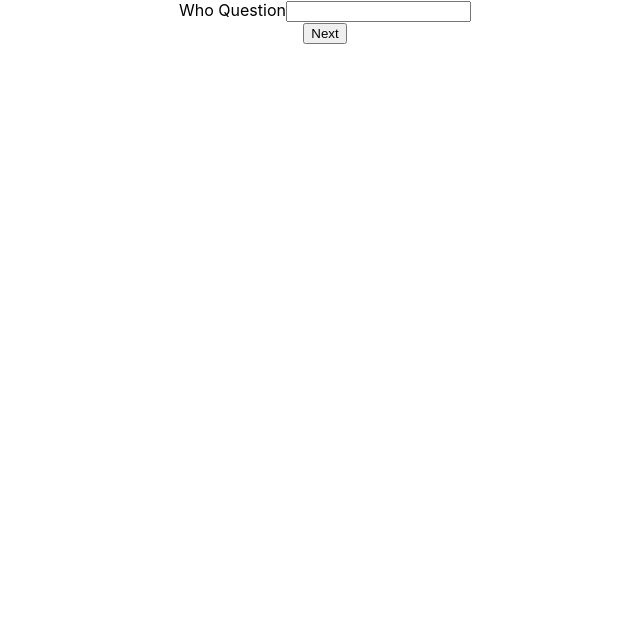
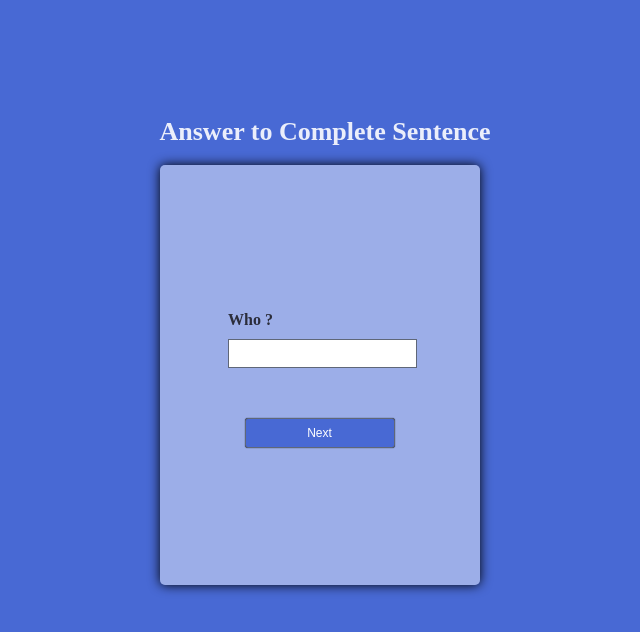
Before and after one commit to RomanAzeem/sentence-game, a React (Create React App) app: page / in a window 1280 px wide. Shown: the top 632 px of the page, without its empty margins (315-955 px from the left). Built offline with nearby package versions, Linux system fonts and the light colour scheme.

Commit message:
ui and other style elements improved

```diff
--- a/src/App.css
+++ b/src/App.css
@@ -1,38 +1,4 @@
 .App {
-  text-align: center;
+  margin: 0;
+  padding: 0;
 }
-
-.App-logo {
-  height: 40vmin;
-  pointer-events: none;
-}
-
-@media (prefers-reduced-motion: no-preference) {
-  .App-logo {
-    animation: App-logo-spin infinite 20s linear;
-  }
-}
-
-.App-header {
-  background-color: #282c34;
-  min-height: 100vh;
-  display: flex;
-  flex-direction: column;
-  align-items: center;
-  justify-content: center;
-  font-size: calc(10px + 2vmin);
-  color: white;
-}
-
-.App-link {
-  color: #61dafb;
-}
-
-@keyframes App-logo-spin {
-  from {
-    transform: rotate(0deg);
-  }
-  to {
-    transform: rotate(360deg);
-  }
-}
--- a/src/App.tsx
+++ b/src/App.tsx
@@ -3,8 +3,11 @@ import './App.css';
 
 function App() {
   return (
-    <div className='App'>
-      <Sentence />
+    <div className='container'>
+      <div className='main center'>
+        <h1>Answer to Complete Sentence</h1>
+        <Sentence />
+      </div>
     </div>
   );
 }
--- a/src/components/InputField.tsx
+++ b/src/components/InputField.tsx
@@ -11,17 +11,15 @@ const InputField = (props: InputFieldProps) => {
   return (
     <Fragment>
       <div>
-        <label>
-          {props.label}
-          <span>
+        <label>{props.label}</label>
+      </div>
+      <div>
         <input
           type={props.type}
           required
           onChange={props.onChange}
           value={props.value}
         ></input>
-          </span>
-        </label>
       </div>
     </Fragment>
   );
--- a/src/components/SubmitButton.tsx
+++ b/src/components/SubmitButton.tsx
@@ -9,7 +9,7 @@ interface SubmitButtonProps {
 const SubmitButton = (props: SubmitButtonProps) => {
   return (
     <Fragment>
-      <div>
+      <div className='center'>
         <button
           type={props.type}
           onClick={() => {
--- a/src/containers/forms/Confirm.tsx
+++ b/src/containers/forms/Confirm.tsx
@@ -12,39 +12,63 @@ interface ConfirmProps {
 const Confirm = (props: ConfirmProps) => {
   return (
     <Fragment>
-      <div>
-        <div>
+      <div className='card center'>
+        <div className='validator'>
           {' '}
-          {props.who === ''
-            ? `Please Enter Who Question to complete the Sentence`
-            : `Who Question is : ${props.who}`}{' '}
+          {props.who === '' ? (
+            <span>
+              <strong>Who:</strong>
+              {` Question "Who" is required`}
+              <span style={{ color: ' rgb(178,4,4)' }}>*</span>
+            </span>
+          ) : (
+            `Who: ${props.who}`
+          )}{' '}
         </div>
-        <div>
+        <div className='validator'>
           {' '}
-          {props.what === ''
-            ? `Please Enter What Question to complete the Sentence`
-            : `What Question is : ${props.what}`}{' '}
+          {props.what === '' ? (
+            <span>
+              <strong>What:</strong>
+              {` Question "What" is required`}
+              <span style={{ color: ' rgb(178,4,4)' }}>*</span>
+            </span>
+          ) : (
+            `What: ${props.what}`
+          )}{' '}
         </div>
-        <div>
+        <div className='validator'>
           {' '}
-          {props.where === ''
-            ? `Please Enter Where Question to complete the Sentence`
-            : `Where Question is : ${props.where}`}{' '}
+          {props.when === '' ? (
+            <span>
+              <strong>When:</strong>
+              {` Question "When" required`}
+              <span style={{ color: ' rgb(178,4,4)' }}>*</span>
+            </span>
+          ) : (
+            `When: ${props.when}`
+          )}{' '}
         </div>
-        <div>
+        <div className='validator'>
           {' '}
-          {props.when === ''
-            ? `Please Enter When Question to complete the Sentence`
-            : `When Question is : ${props.when}`}{' '}
+          {props.where === '' ? (
+            <span>
+              <strong>Where:</strong>
+              {` Question "Where" is required`}
+              <span style={{ color: ' rgb(178,4,4)' }}>*</span>
+            </span>
+          ) : (
+            `Where: ${props.where}`
+          )}{' '}
         </div>
         <SubmitButton
           type={'button'}
           value={'Back'}
           onClick={props.prevStep}
         ></SubmitButton>
-        {props.who !== '' ||
-        props.what !== '' ||
-        props.when !== '' ||
+        {props.who !== '' &&
+        props.what !== '' &&
+        props.when !== '' &&
         props.where !== '' ? (
           <SubmitButton
             type={'submit'}
@@ -52,7 +76,7 @@ const Confirm = (props: ConfirmProps) => {
             onClick={props.nextStep}
           ></SubmitButton>
         ) : (
-          <div>
+          <div className='validator note'>
             Please Submit answers to all the questions to Complete the Sentence
           </div>
         )}
--- a/src/containers/forms/Result.tsx
+++ b/src/containers/forms/Result.tsx
@@ -1,6 +1,8 @@
-import React, { Fragment, useState } from 'react';
+import { Fragment } from 'react';
 
+import SubmitButton from '../../components/SubmitButton';
 interface ResultProps {
+  prevStep: () => void;
   who: string;
   what: string;
   when: string;
@@ -10,7 +12,14 @@ interface ResultProps {
 const Result = (props: ResultProps) => {
   return (
     <Fragment>
-      <div>{`${props.who} ${props.what} ${props.where} ${props.when}`}</div>
+      <div className='card center'>
+        <strong className='sentence'>{`${props.who} ${props.what} ${props.where} ${props.when}`}</strong>
+        <SubmitButton
+          type={'button'}
+          value={'Back'}
+          onClick={props.prevStep}
+        ></SubmitButton>
+      </div>
     </Fragment>
   );
 };
--- a/src/containers/forms/WhatQuestionForm.tsx
+++ b/src/containers/forms/WhatQuestionForm.tsx
@@ -12,10 +12,10 @@ interface WhatQuestionProps {
 const WhatQuestionForm = (props: WhatQuestionProps) => {
   return (
     <Fragment>
-      <div>
+      <div className='card center'>
         <form>
           <InputField
-            label={'What Question'}
+            label={'What ?'}
             type={'string'}
             value={props.answer}
             onChange={(e: any) => props.getQuestion(e.target.value)}
--- a/src/containers/forms/WhenQuestionForm.tsx
+++ b/src/containers/forms/WhenQuestionForm.tsx
@@ -12,10 +12,10 @@ interface WhenQuestionProps {
 const WhenQuestionForm = (props: WhenQuestionProps) => {
   return (
     <Fragment>
-      <div>
+      <div className='card center'>
         <form>
           <InputField
-            label={'When Question'}
+            label={'When ?'}
             type={'string'}
             value={props.answer}
             onChange={(e: any) => props.getQuestion(e.target.value)}
--- a/src/containers/forms/WhereQuestionForm.tsx
+++ b/src/containers/forms/WhereQuestionForm.tsx
@@ -12,10 +12,10 @@ interface WhereQuestionProps {
 const WhereQuestionForm = (props: WhereQuestionProps) => {
   return (
     <Fragment>
-      <div>
+      <div className='card center'>
         <form>
           <InputField
-            label={'What Question'}
+            label={'Where ?'}
             type={'string'}
             value={props.answer}
             onChange={(e: any) => props.getQuestion(e.target.value)}
--- a/src/containers/forms/WhoQuestionForm.tsx
+++ b/src/containers/forms/WhoQuestionForm.tsx
@@ -11,10 +11,10 @@ interface WhoQuestionProps {
 const WhoQuestionForm = (props: WhoQuestionProps) => {
   return (
     <Fragment>
-      <div>
+      <div className='card center'>
         <form>
           <InputField
-            label={'Who Question'}
+            label={'Who ?'}
             type={'string'}
             value={props.answer}
             onChange={(e: any) => props.getQuestion(e.target.value)}
--- a/src/containers/index.tsx
+++ b/src/containers/index.tsx
@@ -74,7 +74,15 @@ const Sentence: React.FC<any> = (props) => {
           />
         );
       case 6:
-        return <Result who={who} what={what} when={when} where={where} />;
+        return (
+          <Result
+            prevStep={PrevStep}
+            who={who}
+            what={what}
+            when={when}
+            where={where}
+          />
+        );
       default:
         break;
     }
--- a/src/index.css
+++ b/src/index.css
@@ -1,13 +1,66 @@
 body {
+  /* background-color: rgb(110, 72, 212); */
+  background-color: rgb(72, 105, 212);
+}
+.container {
   margin: 0;
-  font-family: -apple-system, BlinkMacSystemFont, 'Segoe UI', 'Roboto', 'Oxygen',
-    'Ubuntu', 'Cantarell', 'Fira Sans', 'Droid Sans', 'Helvetica Neue',
-    sans-serif;
-  -webkit-font-smoothing: antialiased;
-  -moz-osx-font-smoothing: grayscale;
+  padding: 0;
 }
-
-code {
-  font-family: source-code-pro, Menlo, Monaco, Consolas, 'Courier New',
-    monospace;
+.main {
+  max-width: 400px;
+  margin: 100px auto;
 }
+h1 {
+  font-size: 26px;
+  color: rgba(255, 255, 255, 0.89);
+}
+.card {
+  background-color: rgba(255, 255, 255, 0.46);
+  max-width: 300px;
+  min-height: 400px;
+  padding: 10px;
+  border-radius: 5px;
+  box-shadow: 0px 0px 12px #000000;
+}
+.center {
+  display: grid;
+  align-content: center;
+  justify-content: center;
+}
+input {
+  width: 100%;
+  height: 25px;
+  caret-color: rgb(72, 105, 212);
+  border: 1px solid rgb(95, 103, 120);
+  outline-offset: 0px;
+  outline: none;
+}
+label {
+  display: inline-block;
+  margin: 10px 0;
+  color: rgb(43, 45, 59);
+  font-weight: bold;
+}
+button {
+  margin-top: 50px;
+  background-color: rgb(72, 105, 212);
+  border: 1px solid rgb(95, 103, 120);
+  box-shadow: 0px 0px 1px #000000;
+  color: #fff;
+  font-size: 12px;
+  width: 150px;
+  height: 30px;
+  border-radius: 3px;
+}
+.validator {
+  margin: 10px 0;
+}
+.note {
+  color: rgb(178, 4, 4);
+}
+.sentence {
+  color: rgb(47, 74, 162);
+  font-size: 22px;
+  padding: 10px;
+  text-align: center;
+}
```
Lines whose indentation alone changed are shown as unchanged.
